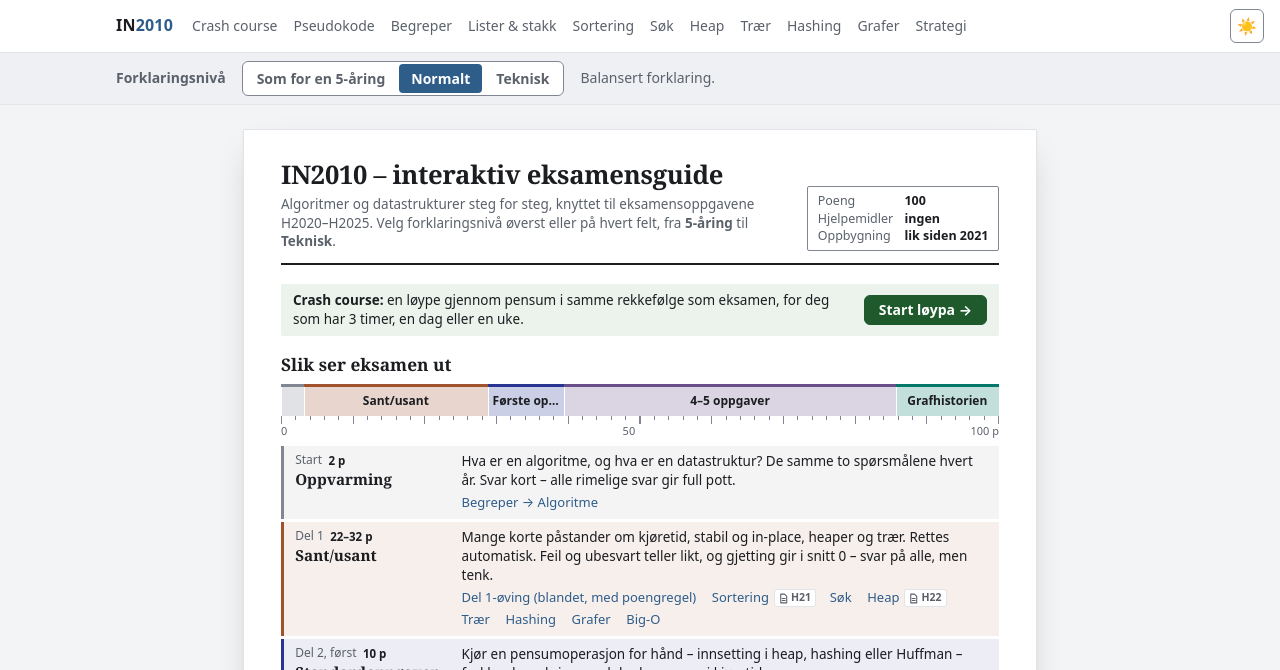
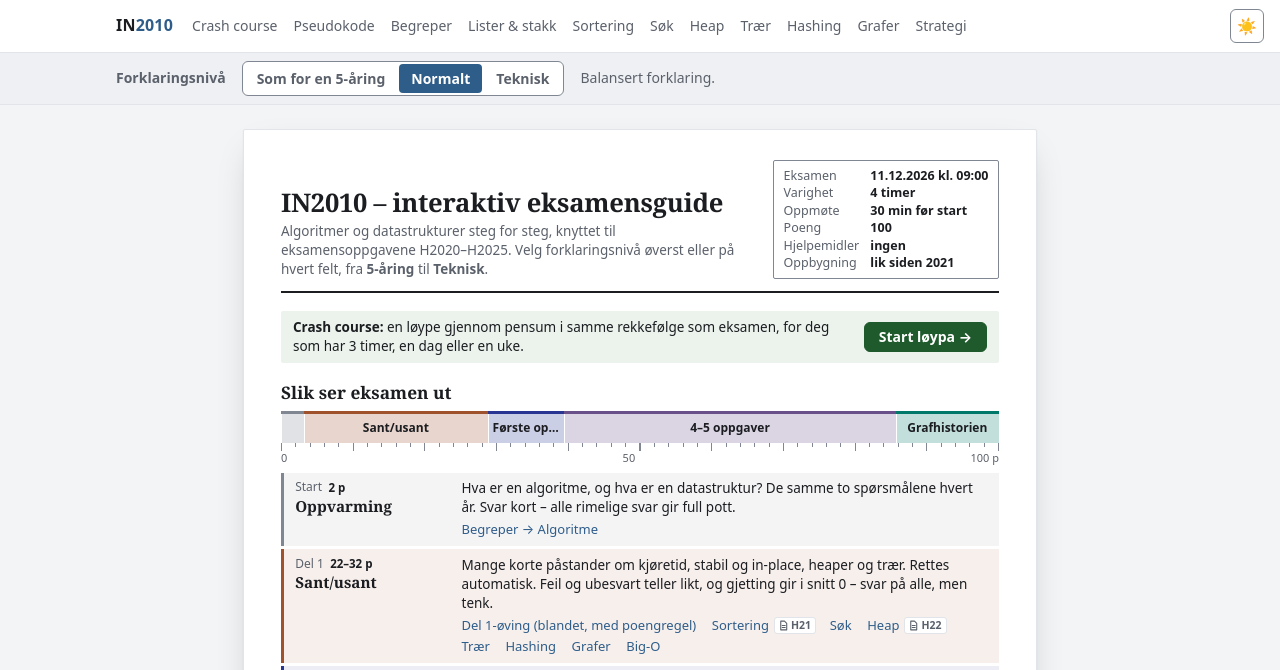
Before and after one commit to vegardjorg/IN2010, a plain HTML site: page index.html in a window 1280 px wide. Shown: the top 670 px of the page. Drawn offline with Linux system fonts and the light colour scheme.

Commit message:
Forside: eksamensdato 11.12.2026 kl. 09:00, 4 timer, oppmøte 30 min før
Co-Authored-By: Claude Opus 5.5 <noreply@anthropic.com>

```diff
--- a/index.html
+++ b/index.html
@@ -23,6 +23,9 @@
             Velg forklaringsnivå øverst eller på hvert felt, fra <b>5-åring</b> til <b>Teknisk</b>.</p>
         </div>
         <dl class="a4-facts">
+          <dt>Eksamen</dt><dd>11.12.2026 kl. 09:00</dd>
+          <dt>Varighet</dt><dd>4 timer</dd>
+          <dt>Oppmøte</dt><dd>30 min før start</dd>
           <dt>Poeng</dt><dd>100</dd>
           <dt>Hjelpemidler</dt><dd>ingen</dd>
           <dt>Oppbygning</dt><dd>lik siden 2021</dd>
```
